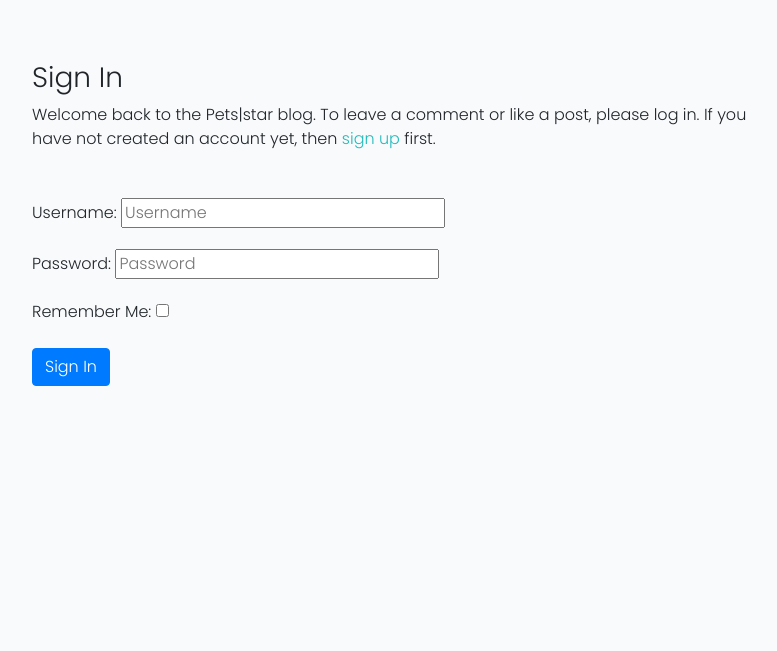
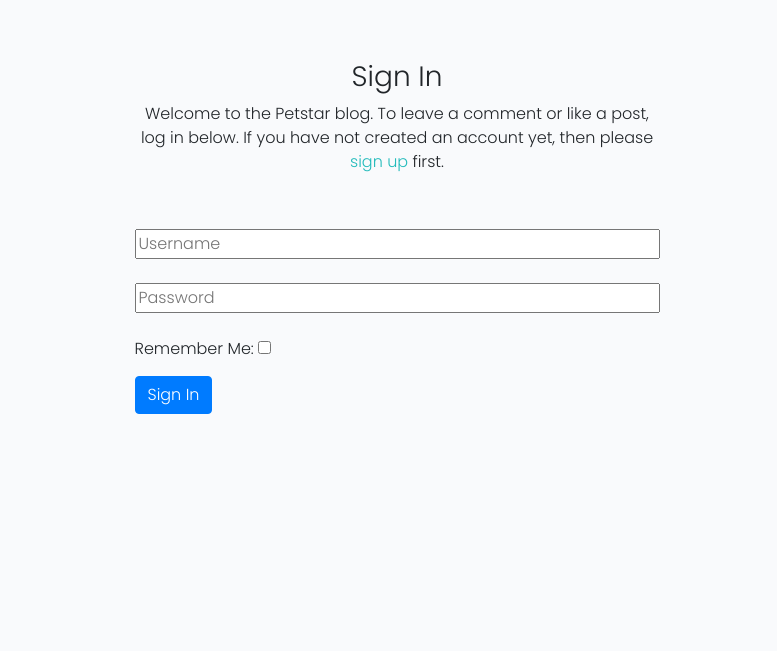
Before and after one commit to sundeepbassi/djangopetblog, a Django app: page /accounts/login/ in a window 1280 px wide. Shown: the part 86-737 px from the top of the page, without its empty margins (243-1020 px from the left). Run offline with Django 3.2, Linux system fonts and the light colour scheme; some libraries are stand-ins or nearby versions.

Commit message:
Bootstrap styling for login and register

```diff
--- a/static/css/style.css
+++ b/static/css/style.css
@@ -249,3 +249,11 @@ body {
 .masthead-image img {
     width: 100%
 }
+
+/* Stylise sign up and login forms */
+form.signup input[type='text'], input[type='password'], input[type='email'] {
+    width: 100%
+}
+form.login input[type='text'], input[type='password'], input[type='email'] {
+    width: 100%
+}
--- a/templates/account/login.html
+++ b/templates/account/login.html
@@ -8,7 +8,26 @@
 {% block content %}
 
 <div class="container">
-    <div class="row">
+    <section>
+      <div class="container">
+
+
+        <div class="row justify-content-center">
+            <div class="col-12 col-md-8 col-lg-8 col-xl-6">
+              <div class="row">
+                <div class="col text-center">
+                    <h3>{% trans "Sign In" %}</h3>
+                    <p>{% blocktrans %}Welcome to the Petstar blog. To leave a comment or like a post, log in below. If
+                        you
+                        have not created an account yet, then please <a class="link" href="{{ signup_url }}">sign up</a>
+                        first.{% endblocktrans %}</p>
+                </div>
+              </div>
+
+
+
+
+    <!-- <div class="row">
         <div class="col-md-8 mt-3 offset-md-2">
             <h3>{% trans "Sign In" %}</h3>
 
@@ -19,10 +38,39 @@
         </div>
     </div>
     <div class="row">
-        <div class="col-md-8 mt-3 offset-md-2">
+        <div class="col-md-8 mt-3 offset-md-2"> -->
             <form class="login" method="POST" action="{% url 'account_login' %}">
                 {% csrf_token %}
-                {{ form.as_p }}
+
+                <!-- Display any form errors here -->
+                {% if form.errors %}
+                    {% for field in form %}
+                        {% for error in field.errors %}
+                        <div class="alert alert-danger">
+                                <strong>{{ error|escape }}</strong>
+                        </div>
+                        {% endfor %}
+                    {% endfor %}
+                {% endif %}
+
+                    {# {{ form.as_p }} #}
+
+                <div class="row align-items-center">
+                    <div class="col mt-4">
+                        {{ form.login }}
+                    </div>
+                </div>
+                <div class="row align-items-center mt-4">
+                    <div class="col">
+                        {{ form.password }}
+                    </div>
+                </div>
+                <div class="row align-items-center mt-4">
+                    <div class="col">
+                        Remember Me: {{ form.remember }}
+                    </div>
+                </div>
+
                 {% if redirect_field_value %}
                 <input type="hidden" name="{{ redirect_field_name }}" value="{{ redirect_field_value }}" />
                 {% endif %}
@@ -31,4 +79,6 @@
         </div>
     </div>
 </div>
+  </section>
+</div>
 {% endblock %}
```
Also changed, not shown: templates/account/signup.html (+1 -26 lines).
